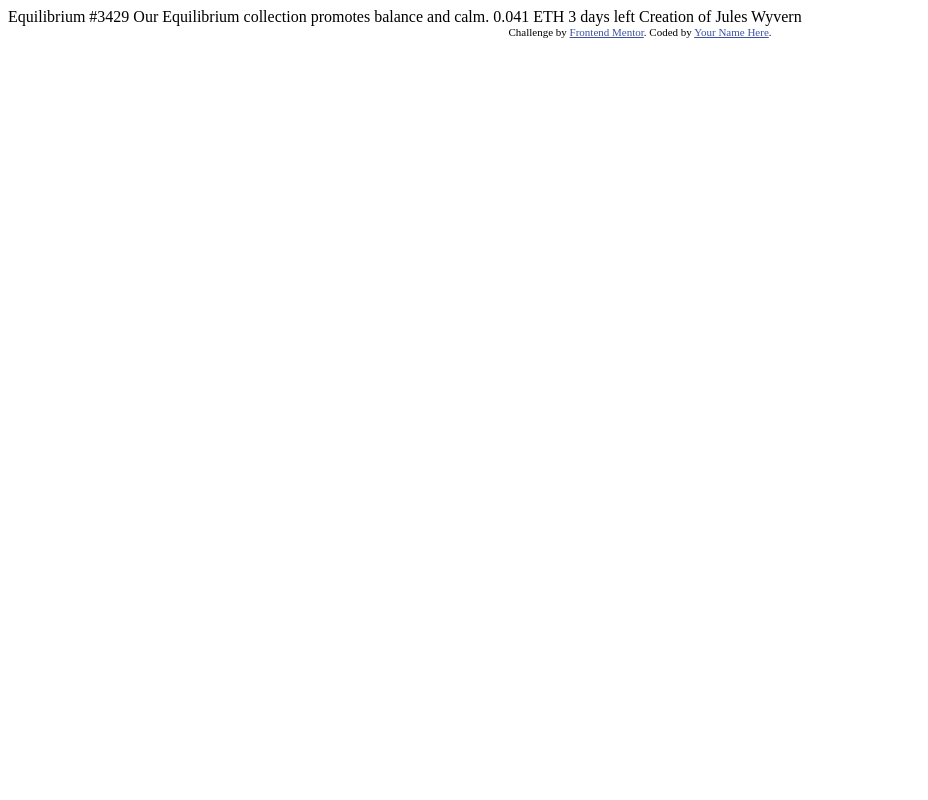
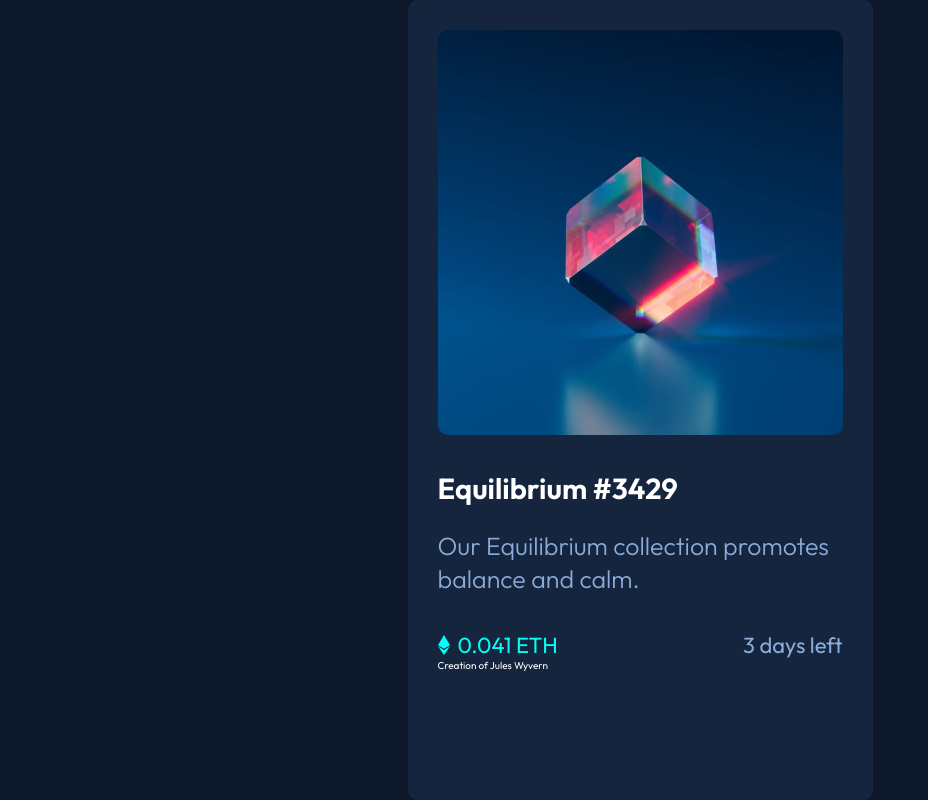
Before and after one commit to inocenciooo/nft-preview-card, a plain HTML site: page index.html in a window 1280 px wide. Shown: the whole page, without its empty margins (0-928 px from the left). Drawn offline with Linux system fonts and the light colour scheme.

Commit message:
estrutura html e estilizações

```diff
--- a/index.html
+++ b/index.html
@@ -1,33 +1,49 @@
 <!DOCTYPE html>
 <html lang="en">
   <head>
-  <meta charset="UTF-8">
-  <meta name="viewport" content="width=device-width, initial-scale=1.0"> <!-- displays site properly based on user's device -->
+    <meta charset="UTF-8" />
+    <meta name="viewport" content="width=device-width, initial-scale=1.0" />
+    <link rel="stylesheet" href="./src/css/style.css" />
+    <link rel="stylesheet" href="./src/css/responsive.css" />
 
-  <link rel="icon" type="image/png" sizes="32x32" href="./images/favicon-32x32.png">
+    <link
+      rel="icon"
+      type="image/png"
+      sizes="32x32"
+      href="./src/images/favicon-32x32.png"
+    />
 
-  <title>Frontend Mentor | NFT preview card component</title>
-
-  <!-- Feel free to remove these styles or customise in your own stylesheet 👍 -->
-  <style>
-    .attribution { font-size: 11px; text-align: center; }
-    .attribution a { color: hsl(228, 45%, 44%); }
-  </style>
+    <title>NFT preview card | Vinícius Inocêncio</title>
   </head>
   <body>
-
-  Equilibrium #3429
-
-  Our Equilibrium collection promotes balance and calm.
-
-  0.041 ETH
-  3 days left
-
-  Creation of Jules Wyvern
-
+    <main class="card">
+      <section class="image">
+        <img src="./src/images/image-equilibrium.jpg" alt="" />
+      </section>
+      <section class="info">
+        <div class="informations">
+          <h1>Equilibrium #3429</h1>
+          <p class="description">Our Equilibrium collection promotes balance and calm.</p>
+          <div class="nft">
+            <p class="value">0.041 ETH</p>
+            <p class="time">3 days left</p>
+          </div>
+        </div>
+        <div class="user">
+          <p>Creation of <span>Jules Wyvern</span></p>
+        </div>
+      </section>
+    </main>
+    <!--
     <div class="attribution">
-    Challenge by <a href="https://www.frontendmentor.io?ref=challenge" target="_blank">Frontend Mentor</a>.
-    Coded by <a href="#">Your Name Here</a>.
+      Challenge by
+      <a href="https://www.frontendmentor.io?ref=challenge" target="_blank"
+        >Frontend Mentor</a
+      >. Coded by
+      <a href="https://www.github.com/inocenciooo" target="_blank"
+        >Vinícius Inocêncio</a
+      >.
     </div>
+    !-->
   </body>
 </html>
--- /dev/null
+++ b/src/css/style.css
@@ -0,0 +1,112 @@
+@import url('https://fonts.googleapis.com/css2?family=Outfit:wght@100..900&display=swap');
+
+:root {
+    --text-color: hsl(215, 51%, 70%);
+    --nft-color: hsl(178, 100%, 50%);
+    --main-background-color: hsl(217, 54%, 11%);
+    --card-background-color: hsl(216, 50%, 16%);
+    --line-color: hsl(215, 32%, 27%);
+    --name-color: hsl(0, 0%, 100%)
+}
+
+html {
+    font-size: 10px;
+}
+
+* {
+    margin: 0;
+    padding: 0;
+    box-sizing: border-box;
+}
+
+img {
+    width: 100%;
+    border-radius: 1rem;
+}
+
+body {
+    min-height: 100vh;
+    display: flex;
+    flex-direction: column;
+    justify-content: center;
+    align-items: center;
+    background-color: var(--main-background-color);
+    font-family: "Outfit";
+}
+
+.card {
+    background-color: var(--card-background-color);
+    color: var(--name-color);
+    width: 46.5rem;
+    height: 80rem;
+    padding: 3rem;
+    border-radius: 1rem;
+    display: flex;
+    flex-direction: column;
+    gap: 3.2rem;
+}
+
+
+
+.info .informations h1{
+    font-size: 2.9rem;
+    font-weight: 650;
+    color: var(--name-color);
+}
+
+.description{
+    color: var(--text-color);
+    font-size: 2.5rem;
+    margin-top: 2.3rem;
+    font-weight: 300;
+    line-height: 3.3rem;
+}
+
+.nft{
+    color: var(--text-color);
+    font-size: 2.2rem;
+    margin-top: 3.5rem;
+    display: flex;
+    justify-content: space-between;
+    position: relative;
+}
+
+.nft .value{
+    color: var(--nft-color);
+    padding-left: 2rem;
+}
+
+.nft .value::before{
+    content: "";
+    height: 2rem;
+    width: 2rem;
+    background-image: url(../images/icon-ethereum.svg);
+    background-repeat: no-repeat;
+    background-size: contain;
+    position: absolute;
+    left: 0;
+    top: .2em;
+}
+
+
+.nft .time::before{
+    content: "";
+    height: 2rem;
+    width: 2rem;
+    background-image: url(../images/icon-clock.svg);
+    background-repeat: no-repeat;
+    background-size: contain;
+}
+
+
+
+/*.attribution {
+    font-size: 11px;
+    text-align: center;
+}
+
+.attribution a {
+    color: hsl(228, 45%, 44%);
+}
+
+*/
```
Also changed, not shown: src/css/responsive.css (added), 3 other files. Lines whose indentation alone changed are shown as unchanged.
